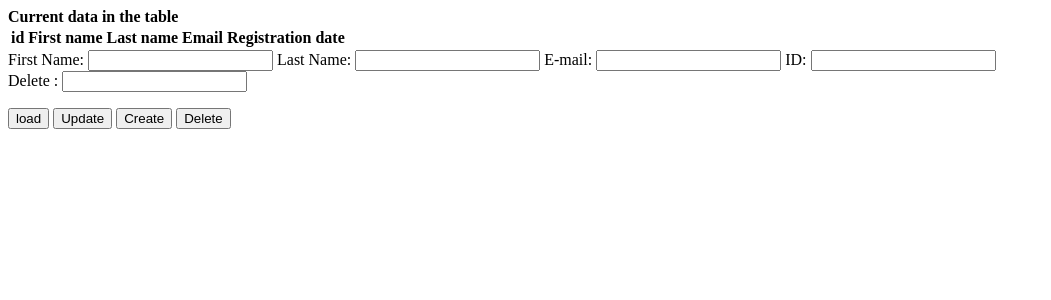
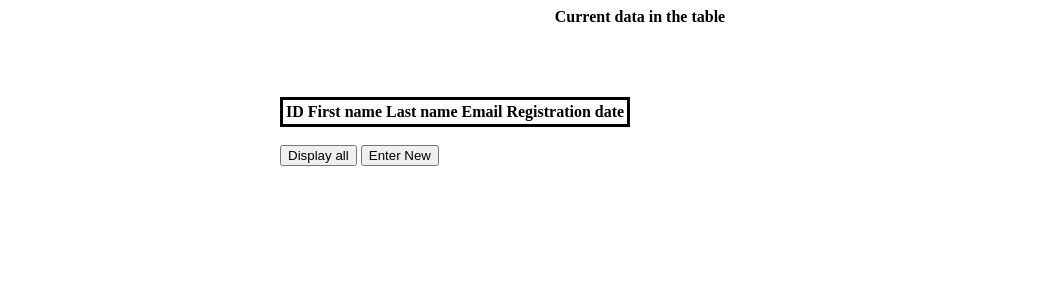
Before and after one commit to Tahahmalik/demo, a PHP site: page /main.php in a window 1280 px wide. Shown: the top 300 px of the page, without its empty margins (0-1051 px from the left). Run offline with PHP 8.4, Linux system fonts and the light colour scheme; lists and menus that the app fills with data are empty; some libraries are stand-ins or nearby versions.

Commit message:
Fully functional CRUD application with refactored front/back

```diff
--- a/Js/MyGuests.js
+++ b/Js/MyGuests.js
@@ -3,19 +3,23 @@ function load() {
   $.getJSON( "load.php", function( data ) {
 
     $.each(data, function ( key , value) {
-    $(".table").append("<tr class='tablerows'>"+"<td>"+this.id+"</td>"+"<td>"+this.firstname+"</td>"+"<td>"+this.lastname+"</td>"+"<td>"+this.email+"</td>"+"<td>"+this.reg_date+"</td>"+"</tr>");
+
+      var id = this.id;
+
+      $(".table").append("<tr class='tablerows'><td>"+this.id+"</td><td>"+this.firstname+"</td><td>"+this.lastname+"</td><td>"+this.email+"</td><td>"+this.reg_date+"</td><td><img src='images/delete.png' onclick='del("+this.id+")'></td><td><img src='images/edit.png' onclick='changerecord("+id+")'></td></tr>");
 
     });
   });
 }
 
 
+
 function update(){
 
-  var fname = document.getElementById("firstname").value;
-    var lname = document.getElementById("lastname").value;
-    var email = document.getElementById("email").value;
-    var id = document.getElementById("id").value;
+  var fname = document.getElementById("firstnameupdate").value;
+  var lname = document.getElementById("lastnameupdate").value;
+  var email = document.getElementById("emailupdate").value;
+  var id = document.getElementById("idupdate").value;
 
   var post = 'firstname='+fname+'&lastname='+lname+'&email='+email+'&id='+id;
   console.log(post);
@@ -28,14 +32,11 @@ function update(){
 
   xmlhttp.onreadystatechange = function() {
 
+
+
     if (this.readyState == 4 && this.status == 200) {
-            $(".tablerows").remove();
-            $.getJSON( "load.php", function( data ) {
-            $.each(data, function ( key , value) {
-            $(".table").append("<tr class='tablerows'>"+"<td>"+this.id+"</td>"+"<td>"+this.firstname+"</td>"+"<td>"+this.lastname+"</td>"+"<td>"+this.email+"</td>"+"<td>"+this.reg_date+"</td>"+"</tr>");
-             console.log(this.firstname);
-             });
-            });
+
+     load();
 
    }
 
@@ -46,10 +47,10 @@ function update(){
  };
 
  xmlhttp.send(post);
-        document.getElementById("firstname").value = "";
-        document.getElementById("lastname").value = "";
-        document.getElementById("email").value = "";
-        document.getElementById("id").value = "";
+
+ $("#updaterecord").css("visibility","hidden");
+ $("#updateclick").hide();
+
 }
 
 
@@ -72,14 +73,8 @@ function create(){
   xmlhttp.onreadystatechange = function() {
 
     if (this.readyState == 4 && this.status == 200) {
-            $(".tablerows").remove();
-            $.getJSON( "load.php", function( data ) {
-            $.each(data, function ( key , value) {
-            $(".table").append("<tr class='tablerows'>"+"<td>"+this.id+"</td>"+"<td>"+this.firstname+"</td>"+"<td>"+this.lastname+"</td>"+"<td>"+this.email+"</td>"+"<td>"+this.reg_date+"</td>"+"</tr>");
-             console.log(this.firstname);
-             });
-            });
 
+      load();
 
     }
 
@@ -93,14 +88,17 @@ function create(){
  document.getElementById("firstname").value = "";
  document.getElementById("lastname").value = "";
  document.getElementById("email").value = "";
+ $("#newrecord").css("visibility","hidden");
+ $("#createnew").css("visibility","hidden");
+
 };
 
-function del() {
+function del(id) {
 
-    var id = document.getElementById("recordnumber").value;
+
 
   var post = 'id='+id;
-
+  console.log(post);
 
   xmlhttp = new XMLHttpRequest();
   xmlhttp.open("POST", "delete.php", true);
@@ -110,13 +108,7 @@ function del() {
   xmlhttp.onreadystatechange = function() {
 
     if (this.readyState == 4 && this.status == 200) {
-            $(".tablerows").remove();
-            $.getJSON( "load.php", function( data ) {
-            $.each(data, function ( key , value) {
-            $(".table").append("<tr class='tablerows'>"+"<td>"+this.id+"</td>"+"<td>"+this.firstname+"</td>"+"<td>"+this.lastname+"</td>"+"<td>"+this.email+"</td>"+"<td>"+this.reg_date+"</td>"+"</tr>");
-             console.log(this.firstname);
-             });
-            });
+      load();
 
     }
 
@@ -127,6 +119,44 @@ function del() {
  };
 
  xmlhttp.send(post);
-        document.getElementById("recordnumber").value ="";
 
 }
+
+
+
+
+function changerecord(id){
+  $("#updaterecord").css("visibility","visible");
+  $("#updateclick").show();
+
+
+  $.getJSON( "load.php", function( data ) {
+
+    $.each(data, function ( key , value) {
+
+      if (this.id == id) {
+
+        console.log(this.firstname);
+        console.log(this.lastname);
+        console.log(this.email);
+        console.log(this.id);
+        document.getElementById("firstnameupdate").value = this.firstname;
+        document.getElementById("lastnameupdate").value = this.lastname;
+        document.getElementById("emailupdate").value = this.email;
+        document.getElementById("idupdate").value = this.id;
+
+      }
+
+
+    });
+
+  });
+
+}
+
+function createnew() {
+$("#createnew").css("visibility","visible");
+
+$("#newrecord").css("visibility","visible");
+
+}
--- /dev/null
+++ b/css/style.css
@@ -0,0 +1,39 @@
+#table {
+	border: 3px solid black;
+	text-align: center;
+}
+
+
+#updaterecord {
+	display : inline-block;
+	visibility: hidden;
+
+}
+
+#idupdate {
+	display : none;
+}
+
+#updateclick {
+	display : none;
+}
+
+
+
+#heading {
+
+   text-align: center;
+   font-weight: bold;
+
+}
+
+#newrecord {
+
+	visibility: hidden;
+
+}
+
+#createnew {
+
+	visibility: hidden;
+}
--- a/main.php
+++ b/main.php
@@ -1,43 +1,51 @@
 <head>
 	<title> My Basic Page </title>
-
 	<script src="js/MyGuests.js"></script>
-
 	<script src="https://ajax.googleapis.com/ajax/libs/jquery/3.2.1/jquery.min.js"></script>
-
+	<link rel="stylesheet" type="text/css" href="css/style.css"/>
 </head>
 
 <body>
+	<p id="heading">Current data in the table</p><br>
 
 
+	<table>
+		<tr>
+			<td>
+				<form action="" method="post" id="newrecord">
+					First Name: <input type="text" name="firstname" id="firstname"><br><br>
+					Last Name: <input type="text" name="lastname" id="lastname"><br><br>
+					E-mail: <input type="text" name="email" id="email" >
+				</form>
+				<input type="submit" class="btn btn-success" value="Create Record" name="createnew"  id="createnew" onclick="create()">
+			</td>
+			<td>
 
-<div >
-<b> Current data in the table</b>
 				<table id="table" class="table">
-<th>id</th>
+					<th>ID</th>
 					<th>First name</th>
 					<th>Last name</th>
 					<th>Email</th>
 					<th>Registration date</th>
+				</table> <br>
+				<input type="submit" class="btn btn-success" value="Display all" name="load" onclick="load()">
+				<input type="submit" class="btn btn-success" value="Enter New" name="Enter"  onclick="createnew()">
+			</td>
 
+			<td>
+				<form action="" method="post" id="updaterecord">
+					First Name: <input type="text" name="firstname" id="firstnameupdate"><br>
+					Last Name: <input type="text" name="lastname" id="lastnameupdate"><br>
+					E-mail: <input type="text" name="email" id="emailupdate" >
+					<input type="text" name="id" id="idupdate">
+				</form>
+				<input type="submit" class="btn btn-success" value="Update" name="update"  id="updateclick" onclick="update()">
+
+			</td>
+		</tr>
 	</table>
 
-</div>
 
-<form action="" method="post">
-First Name: <input type="text" name="firstname" id="firstname">
-Last Name: <input type="text" name="lastname" id="lastname">
-E-mail: <input type="text" name="email" id="email" >
-ID: <input type="text" name="id" id="id">
-<br>
-Delete : <input type="integer" name="recordnumber" id="recordnumber">
-
-
-
-</form>
-<input type="submit" class="btn btn-success" value="load" name="load" onclick="load()">
-<input type="submit" class="btn btn-success" value="Update" name="update"  onclick="update()">
-<input type="submit" class="btn btn-success" value="Create" name="create"  onclick="create()">
-<input type="submit" class="btn btn-success" value="Delete" name="Delete"  onclick="del()"><br>
+	<input type="submit" class="btn btn-success" value="Update" name="update"  id="updateclick" onclick="update()">
 
 </body>
```
Also changed, not shown: images/delete.png (added), images/edit.png (added). Lines whose indentation alone changed are shown as unchanged.
